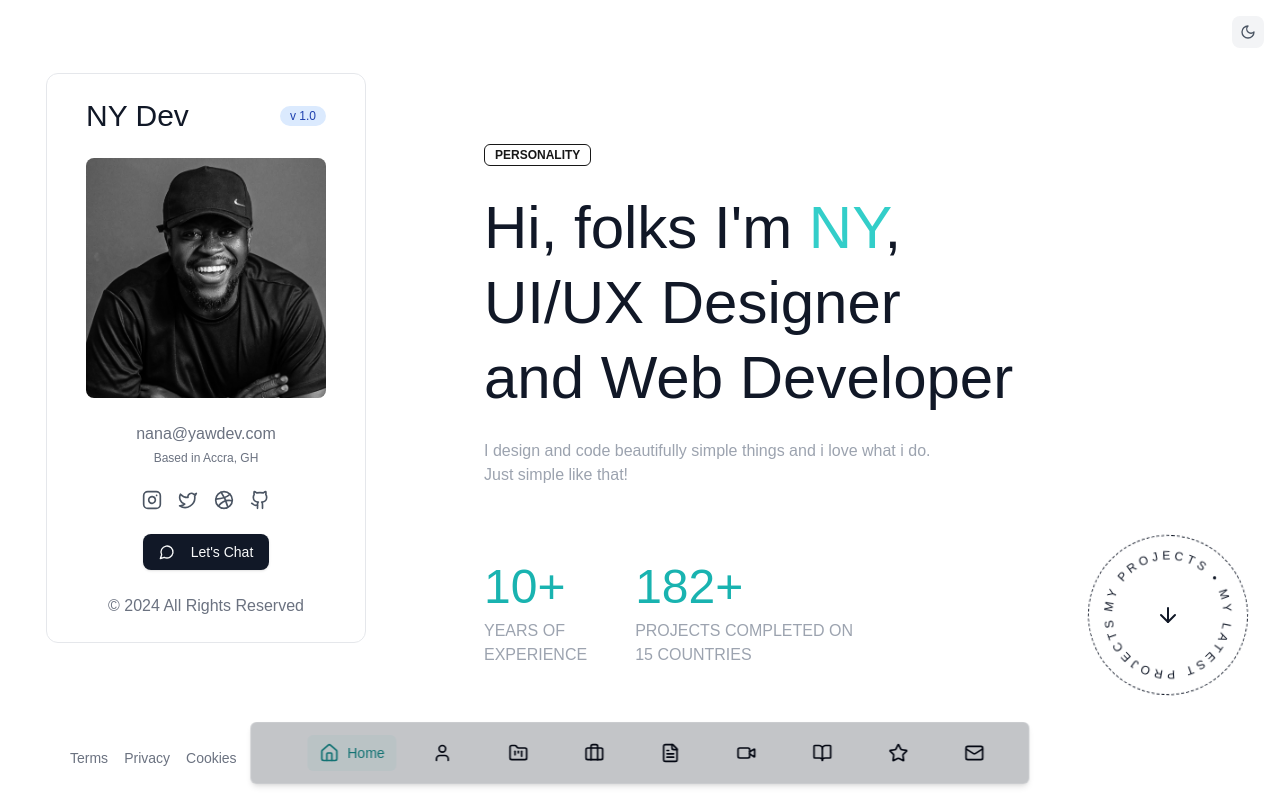
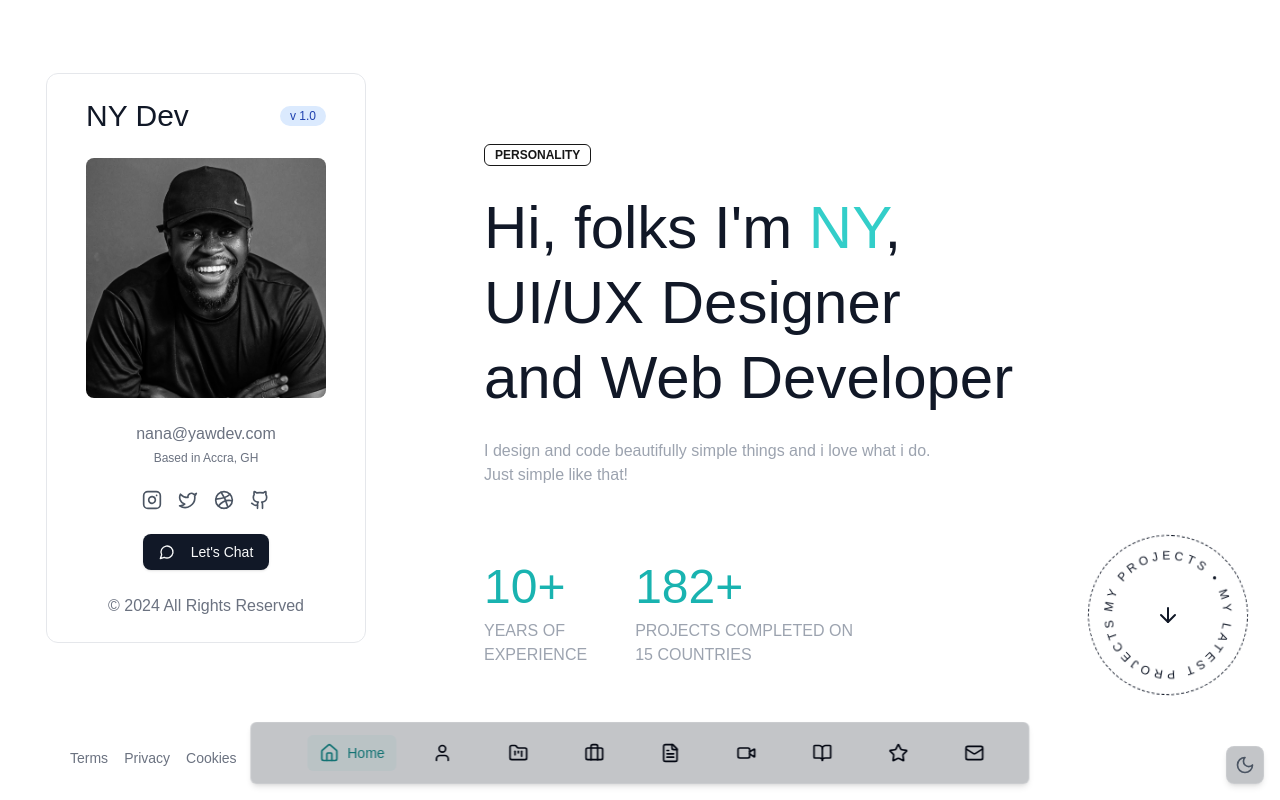
Before and after one commit to nanayawdev/nanayaw.dev, a React (Vite) app: page / in a window 1280 px wide. Built offline with nearby package versions, Linux system fonts and the light colour scheme.

Commit message:
ThemeToggle moved from the top right corner to bottom right corner

```diff
--- a/src/components/ThemeToggle/ThemeToggle.jsx
+++ b/src/components/ThemeToggle/ThemeToggle.jsx
@@ -7,7 +7,6 @@ const ThemeToggle = () => {
   const { darkMode, setDarkMode } = useTheme();
 
   const toggleTheme = () => {
-    console.log('Current darkMode:', darkMode);
     setDarkMode(!darkMode);
   };
 
@@ -15,14 +14,20 @@ const ThemeToggle = () => {
     <motion.button
       whileHover={{ scale: 1.05 }}
       whileTap={{ scale: 0.95 }}
-      className="p-2 rounded-lg bg-gray-100 dark:bg-gray-700 hover:bg-gray-300 dark:hover:bg-gray-600 transition-colors"
+      className="fixed bottom-4 right-4 p-2 rounded-lg
+        bg-gray-900/25 dark:bg-gray-800/25
+        backdrop-blur-md
+        shadow-[0_4px_6px_-1px_rgba(0,0,0,0.1),0_2px_4px_-2px_rgba(0,0,0,0.1)]
+        border border-gray-200/20 dark:border-gray-700/20
+        hover:bg-gray-300/50 dark:hover:bg-gray-600/50
+        transition-colors z-50"
       onClick={toggleTheme}
       aria-label="Toggle dark mode"
     >
       {darkMode ? (
-        <Sun className="w-4 h-4 text-gray-200" />
+        <Sun className="w-5 h-5 text-gray-200" />
       ) : (
-        <Moon className="w-4 h-4 text-gray-600" />
+        <Moon className="w-5 h-5 text-gray-600" />
       )}
     </motion.button>
   );
```
